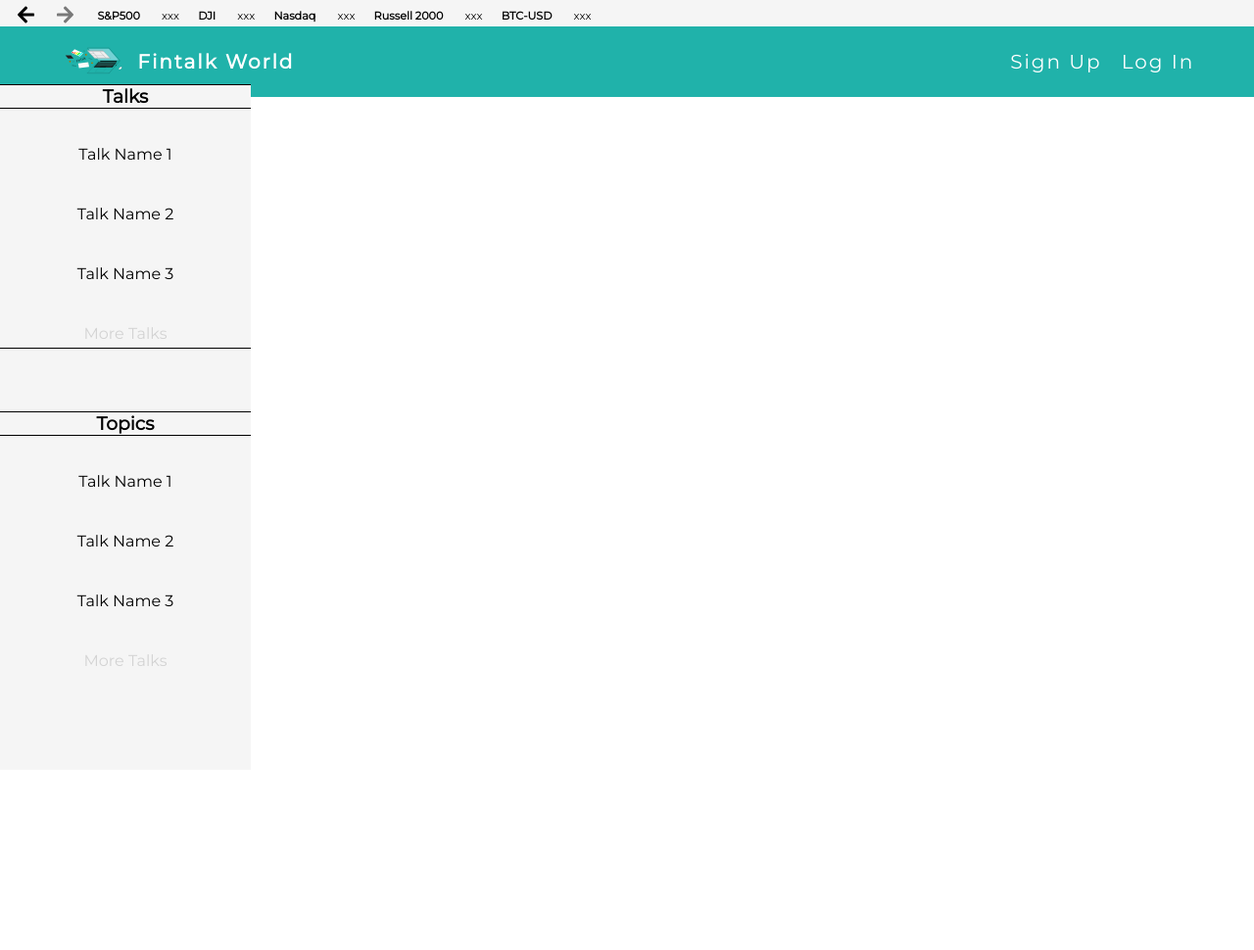
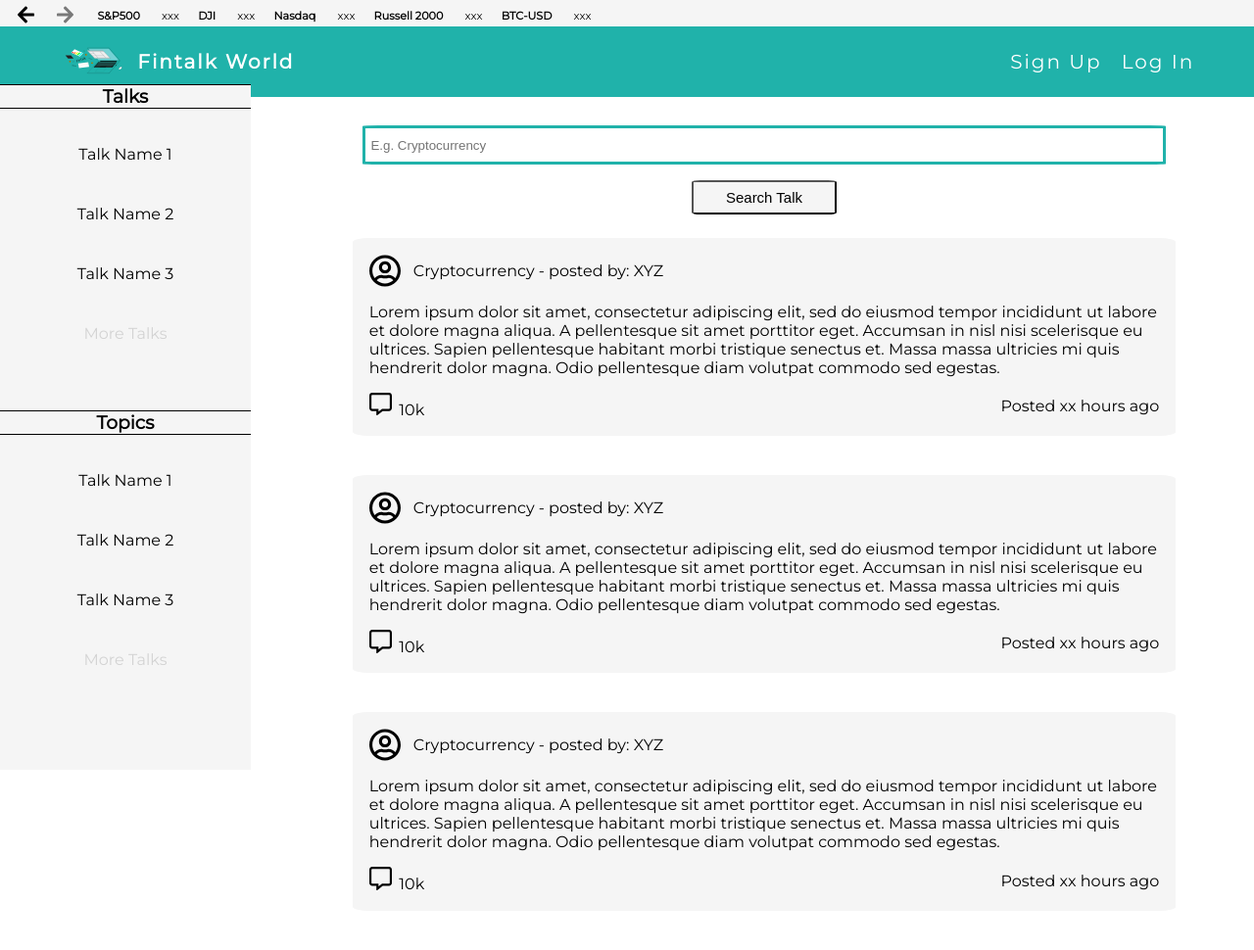
Before and after one commit to cnapolea/Django-fintalk, a Django app: page / in a window 1280 px wide. Shown: the whole page at 98% size. Before the commit the page ends 680 px from the top, so only its background shows below. Run offline with Django 3.2, Linux system fonts and the light colour scheme; some libraries are stand-ins or nearby versions.

Commit message:
Created search bar and cards that hold user's topics for homepage (not mobile responsive)

```diff
--- a/fintalk_world/static/css/base_style.css
+++ b/fintalk_world/static/css/base_style.css
@@ -163,7 +163,6 @@ body {
 
 .sidebar-nav .talk-links {
     width: 100%;
-    border-bottom: black solid 1px;
 }
 
 .sidebar-nav .topic-links {
--- /dev/null
+++ b/talks/static/css/home_style.css
@@ -0,0 +1,81 @@
+.content-container {
+    display: flex;
+    flex-direction: column;
+    justify-content: center;
+    align-items: center;
+}
+
+.search {
+    margin-bottom: 3vh;
+    text-align: center;
+}
+
+.search-bar {
+    margin-bottom: 2vh;
+    width: 64vw;
+    height: 5vh;
+    border: 3px solid lightseagreen;
+    border-radius: 2%;
+    padding-left: 5px;
+}
+.search-btn {
+    width: 18%;
+    padding: 7px;
+    font-size: 15px;
+    border-radius: 6%;
+    background: whitesmoke;
+    cursor: pointer;
+    transition: all .5s;
+}
+
+.search-btn:hover {
+    background: lightseagreen;
+    color: white;
+    border: lightseagreen;
+    /* border-radius: 2%; */
+}
+
+.recent-topics a {
+    text-decoration: none;
+    color: black;
+}
+
+.topic-board {
+    background: whitesmoke;
+    padding: 2%;
+    border-radius: 2%;
+    transition: all .3s;
+    margin-bottom: 5vh;
+}
+
+.topic-board:hover {
+    box-shadow: 5px 5px 8px 1px grey;
+}
+
+.board-header {
+    display: flex;
+    justify-content: flex-start;
+    align-items: center;
+    margin-bottom: 2vh;
+}
+
+.user-avatar {
+    width: 4%;
+    margin-right: 1vw;
+}
+
+.board-footer {
+    display: flex;
+    justify-content: space-between;
+    margin-top: 2vh;
+    align-items: center;
+}
+
+.cmt-icon {
+    width: 7%;
+    margin-right: 3px;
+}
+
+.timestamp {
+    margin-left: 6px;
+}
--- a/talks/templates/index.html
+++ b/talks/templates/index.html
@@ -1,3 +1,79 @@
 {% extends 'base.html' %}
 {% load static %}
+
+{% block stylesheet %}
+    <link rel="stylesheet" href="/static/css/home_style.css">
+{% endblock %}
+
 {% block title%}Homepage - Fintalk{% endblock %}
+
+{% block body %}
+    <div class="search">
+        <form action="" method="POST">
+            {% csrf_token %}
+            <input class="search-bar" type="text" maxlength="200" placeholder="E.g. Cryptocurrency"><br>
+            <button class="search-btn">Search Talk</button>
+        </form>
+
+    </div>
+    <div class="recent-topics">
+        <div class="topic-board">
+            <a href="">
+                <div class="board-header">
+                    <img src="/static/image/user-circle-regular.svg" alt="" class="user-avatar">
+                    <span><p>Cryptocurrency - posted by: XYZ</p></span>
+                </div>
+                <div class="board-body">
+                        Lorem ipsum dolor sit amet, consectetur adipiscing elit, sed do eiusmod tempor incididunt ut labore et dolore magna aliqua. A pellentesque sit amet porttitor eget. Accumsan in nisl nisi scelerisque eu ultrices. Sapien pellentesque habitant morbi tristique senectus et. Massa massa ultricies mi quis hendrerit dolor magna. Odio pellentesque diam volutpat commodo sed egestas.
+                </div>
+                <div class="board-footer">
+                    <div class="comment-section">
+                        <img class="cmt-icon" src="/static/image/comment-alt-regular.svg" alt="">
+                        <span>10k</span>
+                    </div>
+
+                    <span class="timestamp">Posted xx hours ago</span>
+                </div>
+            </a>
+        </div>
+        <div class="topic-board">
+            <a href="">
+                <div class="board-header">
+                    <img src="/static/image/user-circle-regular.svg" alt="" class="user-avatar">
+                    <span><p>Cryptocurrency - posted by: XYZ</p></span>
+                </div>
+                <div class="board-body">
+                        Lorem ipsum dolor sit amet, consectetur adipiscing elit, sed do eiusmod tempor incididunt ut labore et dolore magna aliqua. A pellentesque sit amet porttitor eget. Accumsan in nisl nisi scelerisque eu ultrices. Sapien pellentesque habitant morbi tristique senectus et. Massa massa ultricies mi quis hendrerit dolor magna. Odio pellentesque diam volutpat commodo sed egestas.
+                </div>
+                <div class="board-footer">
+                    <div class="comment-section">
+                        <img class="cmt-icon" src="/static/image/comment-alt-regular.svg" alt="">
+                        <span>10k</span>
+                    </div>
+
+                    <span class="timestamp">Posted xx hours ago</span>
+                </div>
+            </a>
+        </div>
+        <div class="topic-board">
+            <a href="">
+                <div class="board-header">
+                    <img src="/static/image/user-circle-regular.svg" alt="" class="user-avatar">
+                    <span><p>Cryptocurrency - posted by: XYZ</p></span>
+                </div>
+                <div class="board-body">
+                        Lorem ipsum dolor sit amet, consectetur adipiscing elit, sed do eiusmod tempor incididunt ut labore et dolore magna aliqua. A pellentesque sit amet porttitor eget. Accumsan in nisl nisi scelerisque eu ultrices. Sapien pellentesque habitant morbi tristique senectus et. Massa massa ultricies mi quis hendrerit dolor magna. Odio pellentesque diam volutpat commodo sed egestas.
+                </div>
+                <div class="board-footer">
+                    <div class="comment-section">
+                        <img class="cmt-icon" src="/static/image/comment-alt-regular.svg" alt="">
+                        <span>10k</span>
+                    </div>
+
+                    <span class="timestamp">Posted xx hours ago</span>
+                </div>
+            </a>
+        </div>
+
+    </div>
+{% endblock %}
```
Also changed, not shown: talks/static/image/comment-alt-regular.svg (added), talks/static/image/user-circle-regular.svg (added).
